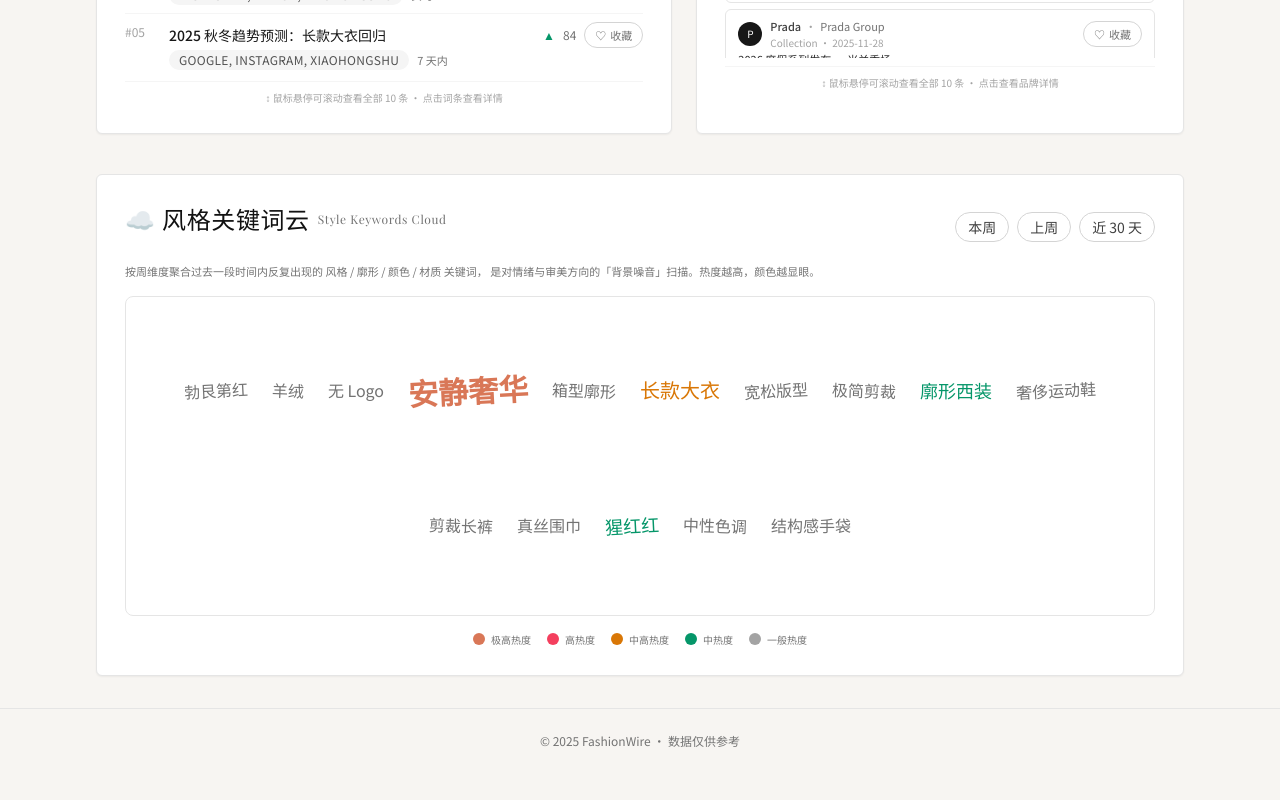
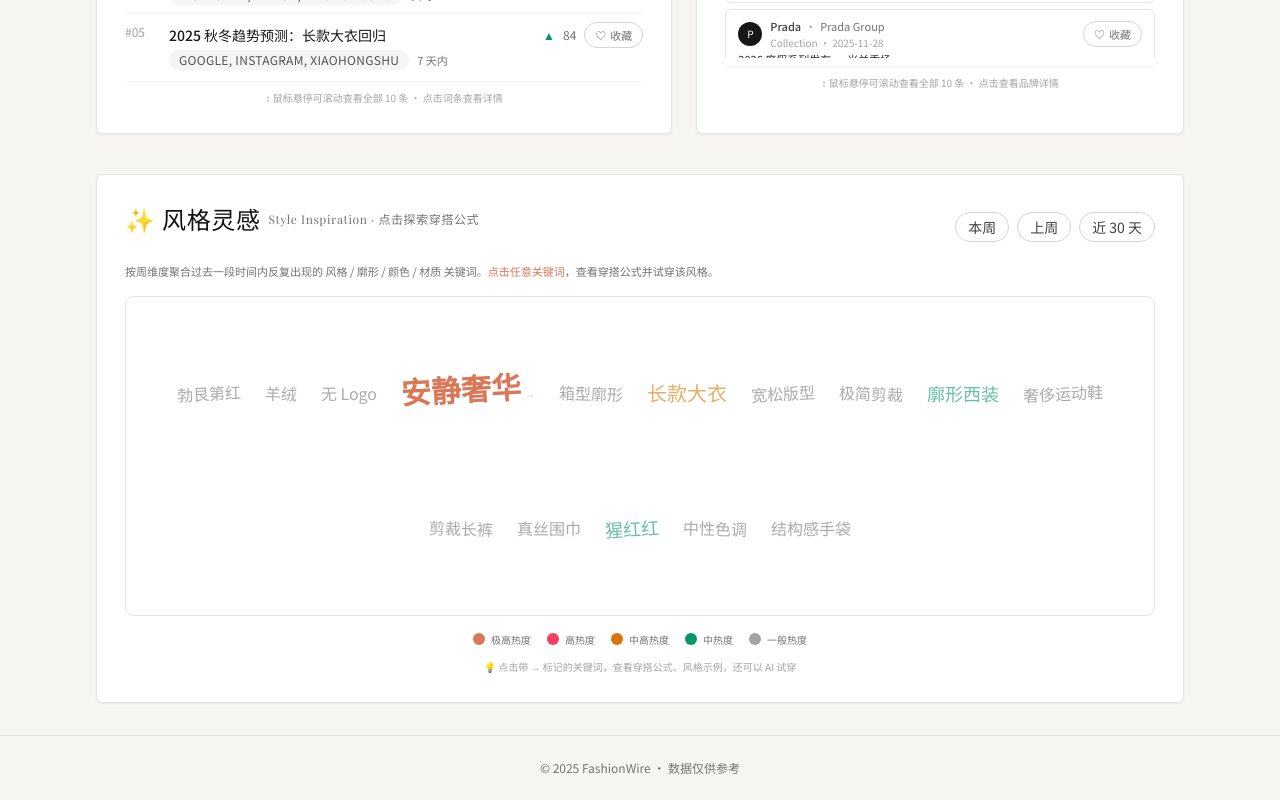
Before and after one commit to molutang-blip/fashionwire, a Next.js app: page / in a window 1280 px wide. Shown: the part 1009-1809 px from the top of the page. Before the commit the page ends 1782 px from the top, so only its background shows below. Built offline with nearby package versions, Linux system fonts and the light colour scheme; a web font is replaced by a local one.

Commit message:
Update StyleWordCloud.tsx

```diff
--- a/src/components/StyleWordCloud.tsx
+++ b/src/components/StyleWordCloud.tsx
@@ -1,29 +1,39 @@
 'use client';
 
-import { useMemo } from 'react';
-import type { StyleKeyword } from '@/domain/types';
+import { useMemo, useState } from 'react';
+import type { StyleKeyword, StyleKeywordDetail } from '@/domain/types';
+import { StyleKeywordModal } from './StyleKeywordModal';
+
+// 导入风格详情数据
+import styleKeywordDetails from '@/../data/style_keyword_details.json';
 
 interface StyleWordCloudProps {
   keywords: StyleKeyword[];
 }
 
+// 类型断言：JSON 数据转换为正确类型
+const STYLE_DETAILS = styleKeywordDetails as Record<string, StyleKeywordDetail>;
+
+// 根据热度返回颜色类名
 function getColorByFrequency(frequency: number, maxFreq: number, minFreq: number): string {
   const range = maxFreq - minFreq;
   const normalized = range > 0 ? (frequency - minFreq) / range : 0.5;
 
+  // 热度越高，颜色越显眼（从浅灰到品牌色）
   if (normalized > 0.8) {
-    return 'text-brand font-bold';
+    return 'text-brand font-bold'; // 最高热度 - 品牌色
   } else if (normalized > 0.6) {
-    return 'text-rose-500 font-semibold';
+    return 'text-rose-500 font-semibold'; // 高热度 - 玫红
   } else if (normalized > 0.4) {
-    return 'text-amber-600 font-medium';
+    return 'text-amber-600 font-medium'; // 中高热度 - 琥珀
   } else if (normalized > 0.2) {
-    return 'text-emerald-600';
+    return 'text-emerald-600'; // 中热度 - 翠绿
   } else {
-    return 'text-neutral-500';
+    return 'text-neutral-500'; // 低热度 - 灰色
   }
 }
 
+// 根据热度返回字体大小
 function getSizeByFrequency(frequency: number, maxFreq: number, minFreq: number): string {
   const range = maxFreq - minFreq;
   const normalized = range > 0 ? (frequency - minFreq) / range : 0.5;
@@ -42,21 +52,46 @@ function getSizeByFrequency(frequency: number, maxFreq: number, minFreq: number)
 }
 
 export function StyleWordCloud({ keywords }: StyleWordCloudProps) {
+  const [selectedKeyword, setSelectedKeyword] = useState<StyleKeywordDetail | null>(null);
+  const [isModalOpen, setIsModalOpen] = useState(false);
+
   const { maxFreq, minFreq, shuffledKeywords } = useMemo(() => {
     const frequencies = keywords.map(k => k.frequency);
     const max = Math.max(...frequencies);
     const min = Math.min(...frequencies);
+
+    // 打乱顺序使词云看起来更自然
     const shuffled = [...keywords].sort(() => Math.random() - 0.5);
+
     return { maxFreq: max, minFreq: min, shuffledKeywords: shuffled };
   }, [keywords]);
 
+  // 处理关键词点击
+  const handleKeywordClick = (keyword: StyleKeyword) => {
+    const detail = STYLE_DETAILS[keyword.id];
+    if (detail) {
+      setSelectedKeyword(detail);
+      setIsModalOpen(true);
+    }
+  };
+
+  // 关闭弹窗
+  const handleCloseModal = () => {
+    setIsModalOpen(false);
+    setSelectedKeyword(null);
+  };
+
+  // 检查关键词是否有详情数据
+  const hasDetail = (keywordId: string) => !!STYLE_DETAILS[keywordId];
+
   return (
+    <>
       <section id="keywords" className="editor-card bg-neutral-50/60">
         <div className="flex items-center justify-between mb-3">
           <h2 className="section-title mb-0">
-          ☁️ 风格关键词云
+            ✨ 风格灵感
             <span className="text-xs font-normal text-neutral-500">
-            Style Keywords Cloud
+              Style Inspiration · 点击探索穿搭公式
             </span>
           </h2>
           <div className="hidden sm:flex gap-2 text-[11px] text-neutral-600">
@@ -67,32 +102,48 @@ export function StyleWordCloud({ keywords }: StyleWordCloudProps) {
         </div>
         <p className="text-[11px] text-neutral-500 mb-4">
           按周维度聚合过去一段时间内反复出现的{" "}
-        <span className="underline-offset-2">风格 / 廓形 / 颜色 / 材质</span> 关键词，
-        是对情绪与审美方向的「背景噪音」扫描。热度越高，颜色越显眼。
+          <span className="underline-offset-2">风格 / 廓形 / 颜色 / 材质</span> 关键词。
+          <span className="text-brand font-medium">点击任意关键词</span>，查看穿搭公式并试穿该风格。
         </p>
 
+        {/* 词云区域 */}
         <div className="relative min-h-[280px] sm:min-h-[320px] border border-neutral-200 rounded-lg bg-white p-6 sm:p-8 flex flex-wrap items-center justify-center gap-x-4 gap-y-3 sm:gap-x-6 sm:gap-y-4">
           {shuffledKeywords.map((keyword, index) => {
             const colorClass = getColorByFrequency(keyword.frequency, maxFreq, minFreq);
             const sizeClass = getSizeByFrequency(keyword.frequency, maxFreq, minFreq);
+            const hasDetailData = hasDetail(keyword.id);
+
+            // 添加一些随机的旋转和位移效果
             const rotation = (index % 3 === 0) ? 'rotate-[-3deg]' : (index % 3 === 1) ? 'rotate-[2deg]' : '';
 
             return (
-            <span
+              <button
                 key={keyword.id}
+                onClick={() => handleKeywordClick(keyword)}
+                disabled={!hasDetailData}
                 className={`
-                inline-block cursor-default transition-all duration-300
-                hover:scale-110 hover:opacity-80
+                  inline-block transition-all duration-300
+                  ${hasDetailData
+                    ? 'cursor-pointer hover:scale-110 hover:opacity-80 active:scale-95'
+                    : 'cursor-default opacity-60'
+                  }
                   ${colorClass} ${sizeClass} ${rotation}
                 `}
-              title={`${keyword.keywordEn} · 热度 ${keyword.frequency}`}
+                title={hasDetailData
+                  ? `${keyword.keywordEn} · 热度 ${keyword.frequency} · 点击查看穿搭公式`
+                  : `${keyword.keywordEn} · 热度 ${keyword.frequency} · 详情即将上线`
+                }
               >
                 {keyword.keywordZh}
-            </span>
+                {hasDetailData && (
+                  <span className="ml-1 text-[10px] opacity-60">→</span>
+                )}
+              </button>
             );
           })}
         </div>
 
+        {/* 图例 */}
         <div className="mt-4 flex flex-wrap items-center justify-center gap-4 text-[10px] text-neutral-500">
           <div className="flex items-center gap-1.5">
             <span className="w-3 h-3 rounded-full bg-brand"></span>
@@ -115,6 +166,19 @@ export function StyleWordCloud({ keywords }: StyleWordCloudProps) {
             <span>一般热度</span>
           </div>
         </div>
+
+        {/* 提示信息 */}
+        <p className="mt-3 text-center text-[10px] text-neutral-400">
+          💡 点击带 → 标记的关键词，查看穿搭公式、风格示例，还可以 AI 试穿
+        </p>
       </section>
+
+      {/* 风格详情弹窗 */}
+      <StyleKeywordModal
+        detail={selectedKeyword}
+        isOpen={isModalOpen}
+        onClose={handleCloseModal}
+      />
+    </>
   );
 }
```
Lines whose indentation alone changed are shown as unchanged.
